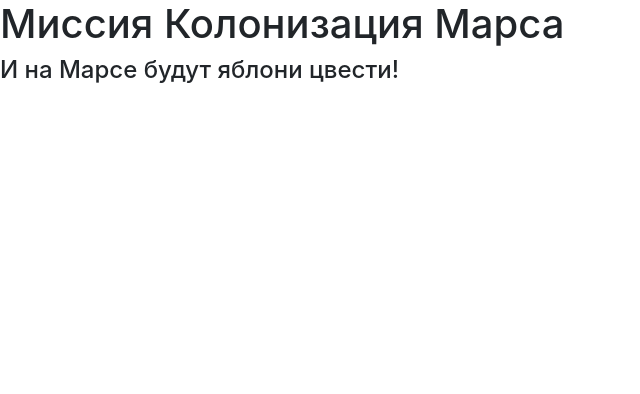
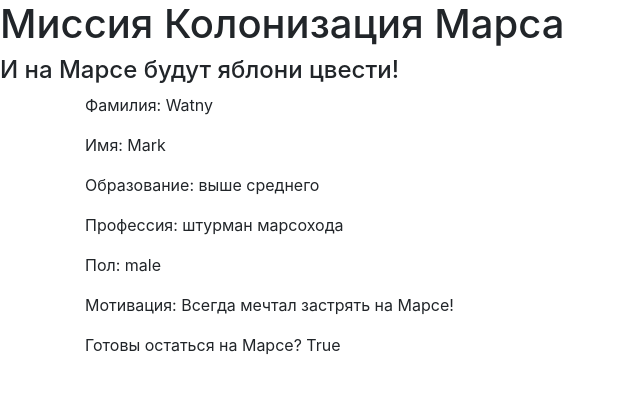
Before and after one commit to ktotokto/web, a Flask app: page /answer in a window 1280 px wide. Shown: the top 394 px of the page, without its empty margins (0-640 px from the left). Run offline with Flask 3, Linux system fonts and the light colour scheme; some libraries are stand-ins or nearby versions.

```diff
--- a/main.py
+++ b/main.py
@@ -17,13 +17,22 @@ def training(prof):
 @app.route('/list_prof/<string:list_input>')
 def list_prof(list_input):
     list_pr = ["инженер-иследователь", "пилот", "строитель", "экзобиолог", "врач",
-              "инженер по терраформированию", "климатолог",
-              "специалист по радиационной защите", "астрогеолог", "гляциолог",
-              "инженер жизнеобеспечения", "метеоролог", "оператор марсохода",
-              "киберинженер", "штурман", "пилот дронов"]
+               "инженер по терраформированию", "климатолог",
+               "специалист по радиационной защите", "астрогеолог", "гляциолог",
+               "инженер жизнеобеспечения", "метеоролог", "оператор марсохода",
+               "киберинженер", "штурман", "пилот дронов"]
     return render_template('list_prof.html',
                            list=list_input, list_prof=list_pr)
 
 
+@app.route('/auto_answer')
+@app.route('/answer')
+def auto_answer():
+    answer_dict = {"title": "Анкета", "surname": "Watny", "name": "Mark",
+                   "education": "выше среднего", "profession": "штурман марсохода", "sex": "male",
+                   "motivation": "Всегда мечтал застрять на Марсе!", "ready": True}
+    return render_template('auto_answer.html', dict=answer_dict, title=answer_dict["title"])
+
+
 if __name__ == '__main__':
     app.run(debug=True)
--- /dev/null
+++ b/templates/auto_answer.html
@@ -0,0 +1,11 @@
+{% extends "base.html" %}
+
+{% block content %}
+<p>Фамилия: {{ dict["surname"] }}</p>
+<p>Имя: {{ dict["name"] }}</p>
+<p>Образование: {{ dict["education"] }}</p>
+<p>Профессия: {{ dict["profession"] }}</p>
+<p>Пол: {{ dict["sex"] }}</p>
+<p>Мотивация: {{ dict["motivation"] }}</p>
+<p>Готовы остаться на Марсе? {{ dict["ready"] }}</p>
+{% endblock %}
--- a/templates/base.html
+++ b/templates/base.html
@@ -7,6 +7,7 @@
           href="https://stackpath.bootstrapcdn.com/bootstrap/4.4.1/css/bootstrap.min.css"
           integrity="sha384-Vkoo8x4CGsO3+Hhxv8T/Q5PaXtkKtu6ug5TOeNV6gBiFeWPGFN9MuhOf23Q9Ifjh"
           crossorigin="anonymous">
+    <link href="{{ url_for('static', filename='css/styles.css') }}" rel="stylesheet">
     <title>{{title}}</title>
 </head>
 <body>
--- a/templates/list_prof.html
+++ b/templates/list_prof.html
@@ -6,5 +6,7 @@
 <ul>{% for elem in list_prof %}<li>{{ elem }}</li>{% endfor %}</ul>
 {% elif list == "ol" %}
 <ol>{% for elem in list_prof %}<li>{{ elem }}</li>{% endfor %}</ol>
+{% else%}
+<p>Ошибка: неверный параметр</p>
 {% endif %}
 {% endblock %}
```
Also changed, not shown: static/css/styles.css (added).
